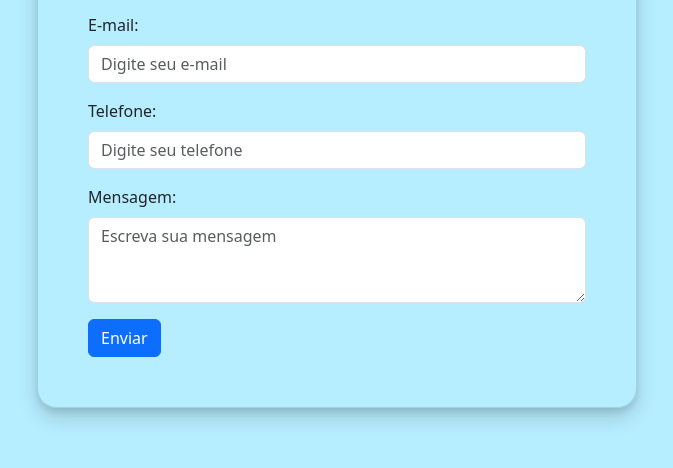
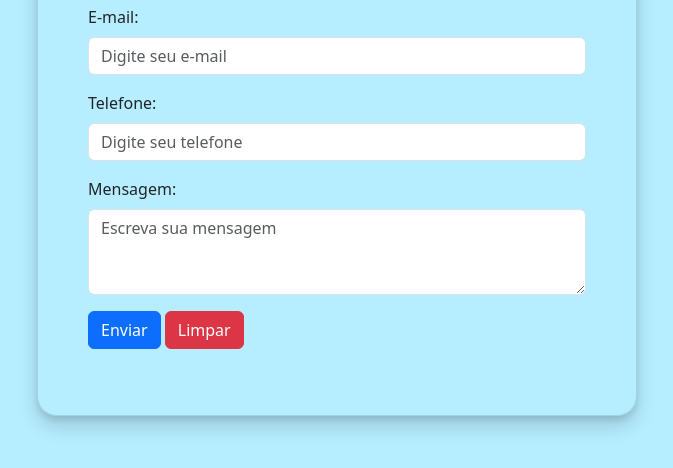
Before and after one commit to Francisconeto-Dev/exercicio_bootstrap, a plain HTML site: page index.html in a window 1280 px wide. Shown: the part 318-786 px from the top of the page, without its empty margins (303-976 px from the left). Drawn offline with nearby package versions, Linux system fonts and the light colour scheme.

Commit message:
atualizando html

```diff
--- a/index.html
+++ b/index.html
@@ -13,7 +13,7 @@
         <form>
             <div class="mb-3">
                 <label for="name" class="form-label">Nome:</label>
-                <input type="text" class="form-control" id="name" placeholder="Digite seu nome">
+                <input type="text" class="form-control" id="name" placeholder="Digite seu nome" >
             </div>
             <div class="mb-3">
                 <label for="email" class="form-label">E-mail:</label>
@@ -27,7 +27,10 @@
                 <label for="textarea1" class="form-label">Mensagem:</label>
                 <textarea class="form-control" id="textarea1" rows="3" placeholder="Escreva sua mensagem"></textarea>
             </div>
-            <button type="submit" class="btn btn-primary">Enviar</button>
+            <div class="mb-3">
+                <button type="submit" class="btn btn-primary">Enviar</button>
+                <button type="reset" class="btn btn-danger">Limpar</button>
+            </div>
         </form>
     </div>
 
```
